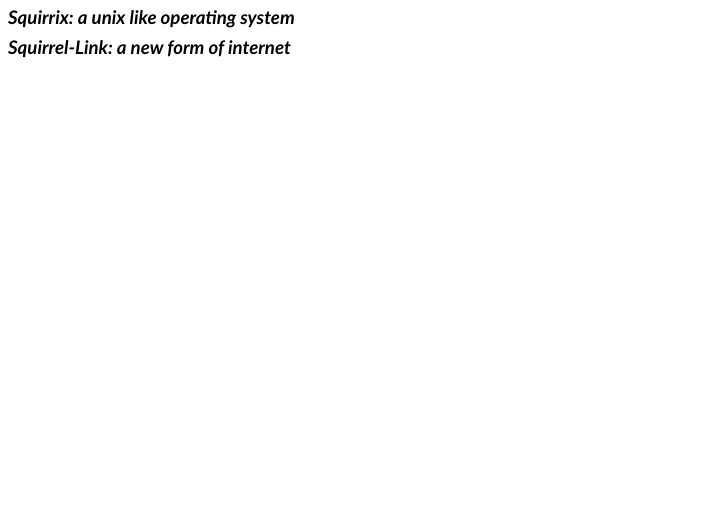
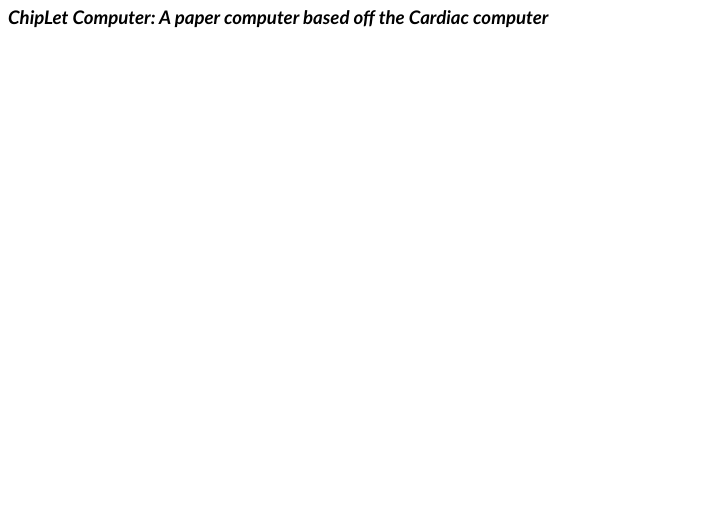
Before and after one commit to gifburst/squirrelcom.github.io, a plain HTML site: page index.html in a window 1280 px wide. Shown: the part 270-800 px from the top of the page, without its empty margins (0-702 px from the left). Drawn offline with Linux system fonts and the light colour scheme.

Commit message:
Update index.html

```diff
--- a/index.html
+++ b/index.html
@@ -75,6 +75,11 @@ href="https://squirrelcom.github.io/SqUIrrel/"><b><i><span style='font-size:
 14.0pt;line-height:107%'>SqUIrrel:</span></i></b></a> </span><b><i><span
 lang=EN-GB style='font-size:14.0pt;line-height:107%'>a secondary desktop online</span></i></b></p>
 
+<p class=MsoNormal><span lang=EN-GB><a
+href="https://github.com/squirrelcom/Squirrix-Mobile-0.1"><b><i><span style='font-size:
+14.0pt;line-height:107%'>Squirrix Mobile:</span></i></b></a> </span><b><i><span
+lang=EN-GB style='font-size:14.0pt;line-height:107%'>A unix like python operating system</span></i></b></p>
+
 <p class=MsoNormal><span lang=EN-GB><a href="https://github.com/squirrelcom"><b><i><span
 style='font-size:14.0pt;line-height:107%'>Squirrel Computers Github page</span></i></b></a></span></p>
 
@@ -82,13 +87,7 @@ style='font-size:14.0pt;line-height:107%'>Squirrel Computers Github page</span><
 line-height:107%'>Coming Soon</span></u></i></b></p>
 
 <p class=MsoNormal><b><i><span lang=EN-GB style='font-size:14.0pt;line-height:
-107%'>ChipLet: a portable Mini computer</span></i></b></p>
-
-<p class=MsoNormal><b><i><span lang=EN-GB style='font-size:14.0pt;line-height:
-107%'>Squirrix: a unix like operating system</span></i></b></p>
-
-<p class=MsoNormal><b><i><span lang=EN-GB style='font-size:14.0pt;line-height:
-107%'>Squirrel-Link: a new form of internet</span></i></b></p>
+107%'>ChipLet Computer: A paper computer based off the Cardiac computer</span></i></b></p>
 
 <p class=MsoNormal><b><i><span lang=EN-GB style='font-size:14.0pt;line-height:
 107%'>&nbsp;</span></i></b></p>
```
